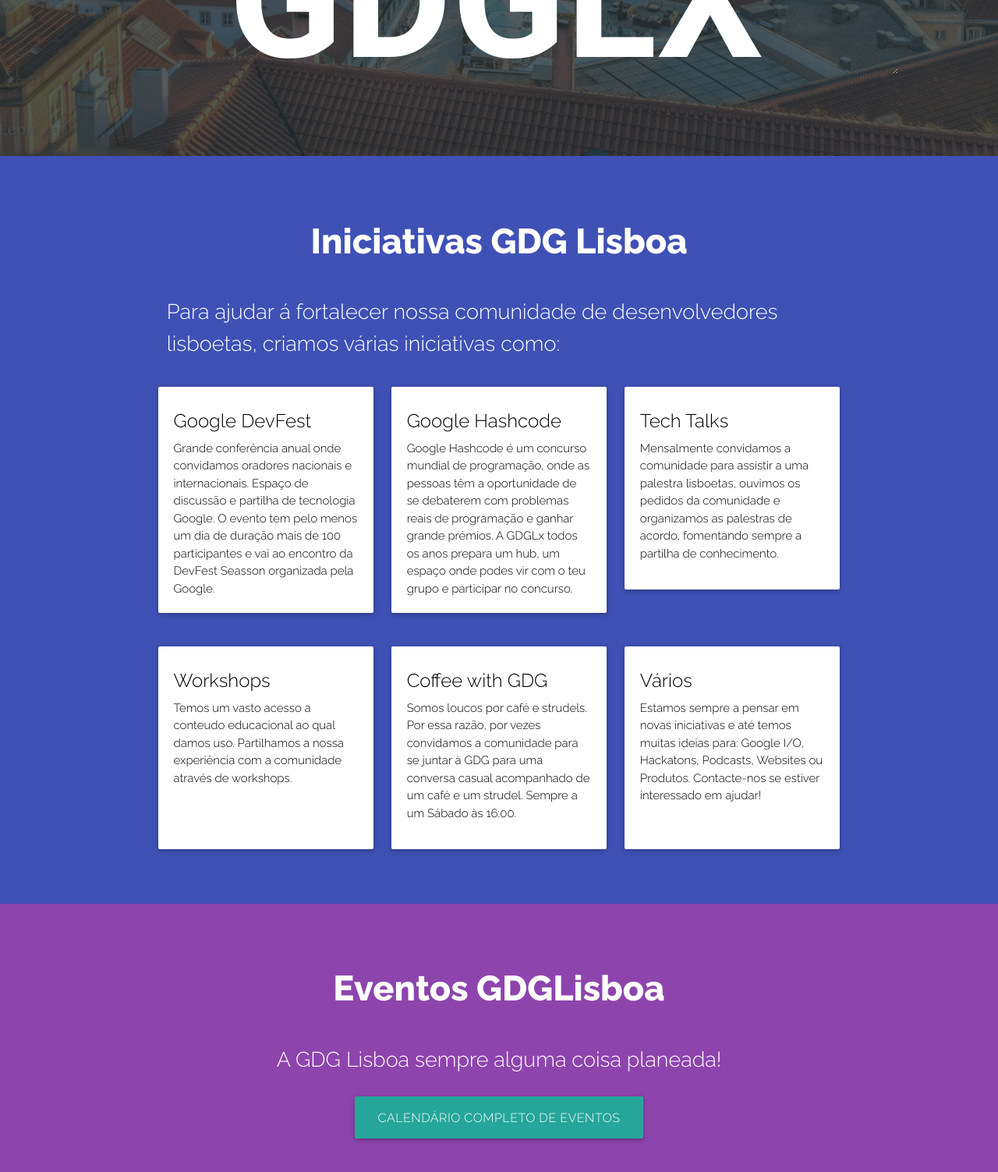
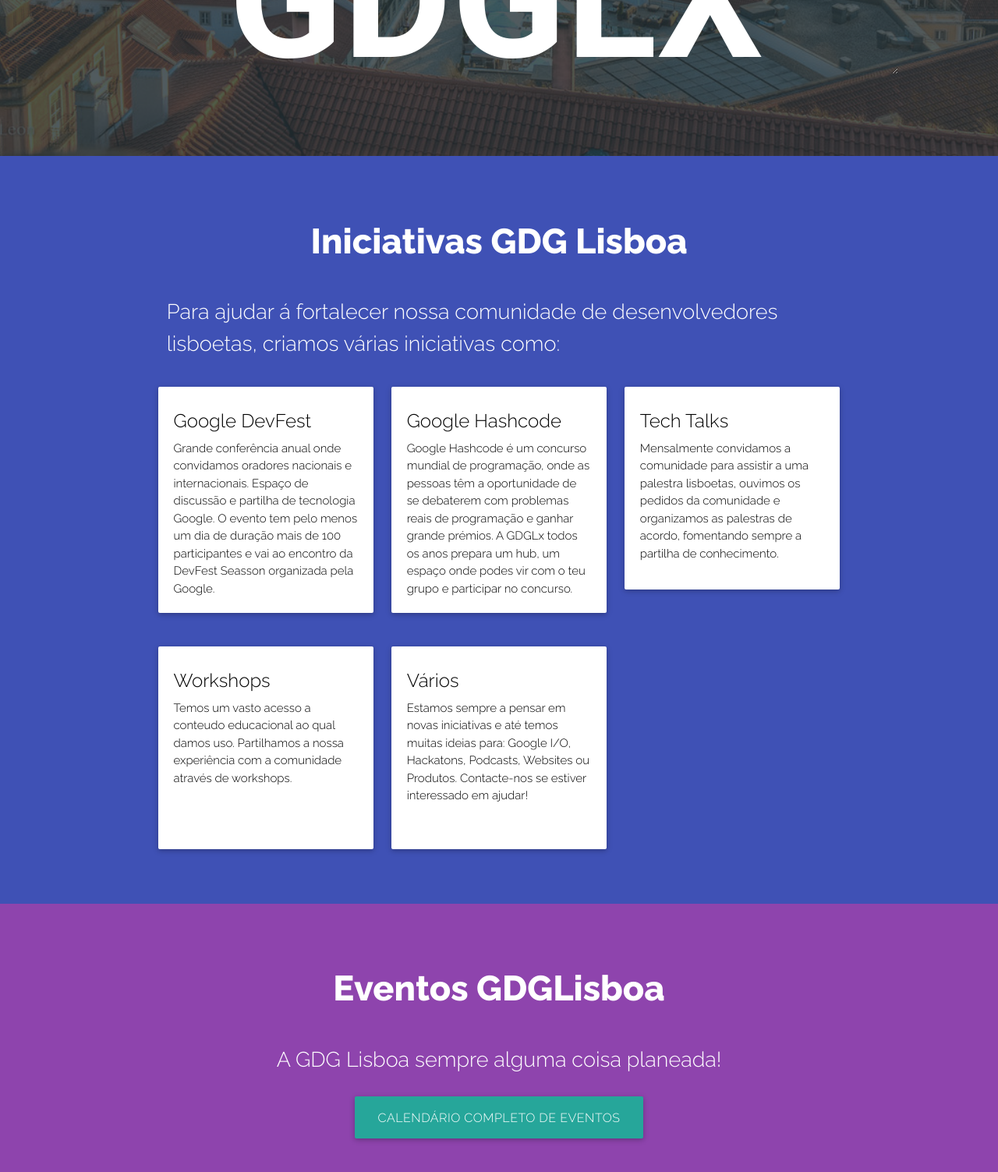
Before and after one commit to gdglisbon/Website, a Jekyll site: the page built from index.html, in a window 1280 px wide, cut to the strip 852-2633 px from the top of the page. Shown: the top 1503 px of the strip at 78% size. Built offline with Jekyll 4.4.1, drawn with Linux system fonts in a browser that asks for light colours.

Commit message:
removed block about GDG Coffee

```diff
--- a/_includes/work.html
+++ b/_includes/work.html
@@ -53,15 +53,6 @@
             <div class="col s12 m6 l4">
                 <div class="card black-text">
                     <div class="card-content">
-                        <span class="card-title black-text" lang="en">Coffee with GDG</span>
-                        <p class="card-text">Somos loucos por café e strudels. Por essa razão, por vezes convidamos a comunidade para se juntar à GDG para uma conversa casual acompanhado de um café e um strudel. Sempre a um Sábado às 16:00.</p>
-                    </div>
-                </div>
-            </div>
-
-            <div class="col s12 m6 l4">
-                <div class="card black-text">
-                    <div class="card-content">
                         <span class="card-title black-text" lang="en">Vários</span>
                         <p class="card-text">Estamos sempre a pensar em novas iniciativas e até temos muitas ideias para: Google I/O, Hackatons, Podcasts, Websites ou Produtos. Contacte-nos se estiver interessado em ajudar!</p>
                     </div>
```
